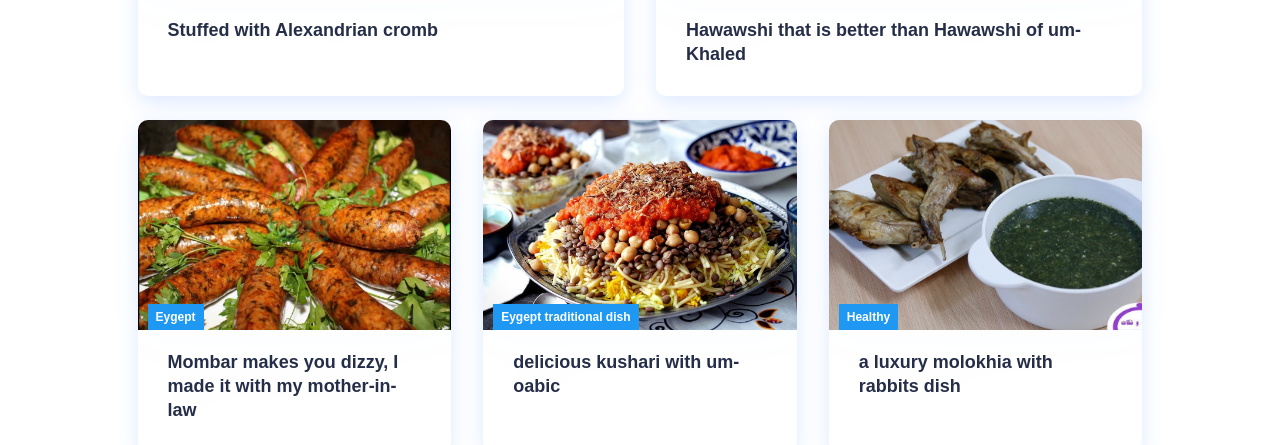
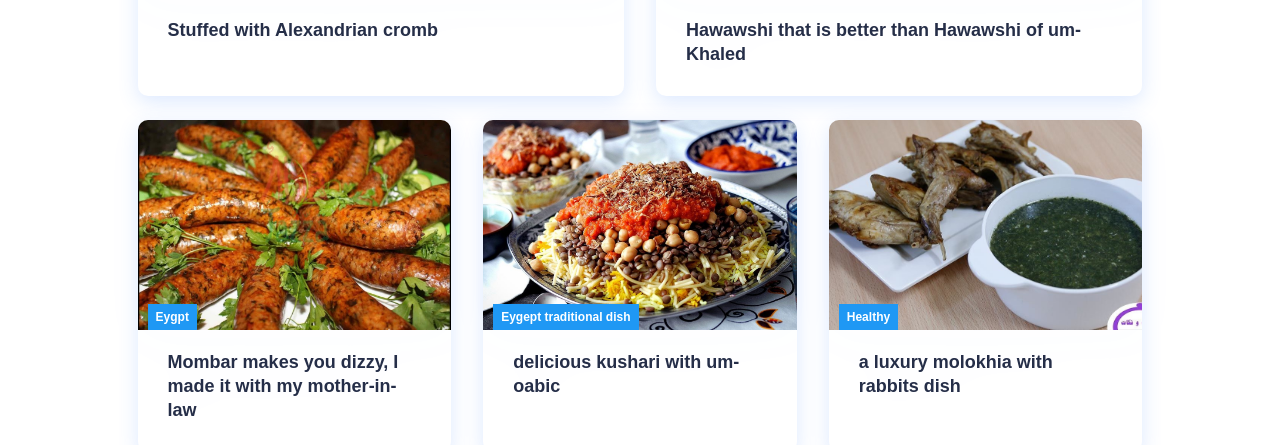
Before and after one commit to zekc/TastyTample, a React (Create React App) app: page / in a window 1280 px wide. Shown: the part 1359-1804 px from the top of the page. Built offline with nearby package versions, Linux system fonts and the light colour scheme.

Commit message:
Update Cards.js

```diff
--- a/src/components/Cards.js
+++ b/src/components/Cards.js
@@ -26,7 +26,7 @@ function Cards() {
             <CardItem
               src='images/img-3.jpg'
               text='Mombar makes you dizzy, I made it with my mother-in-law'
-              label='Eygept'
+              label='Eygpt'
               path='/services'
             />
             <CardItem
```
